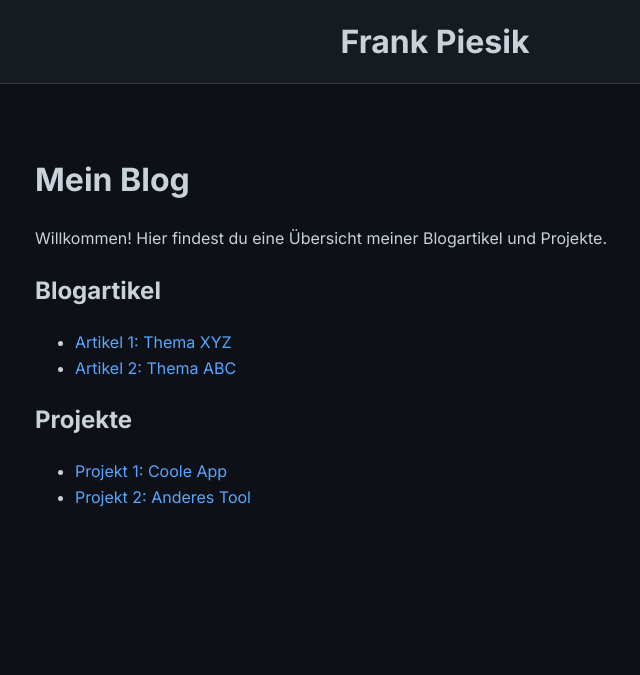
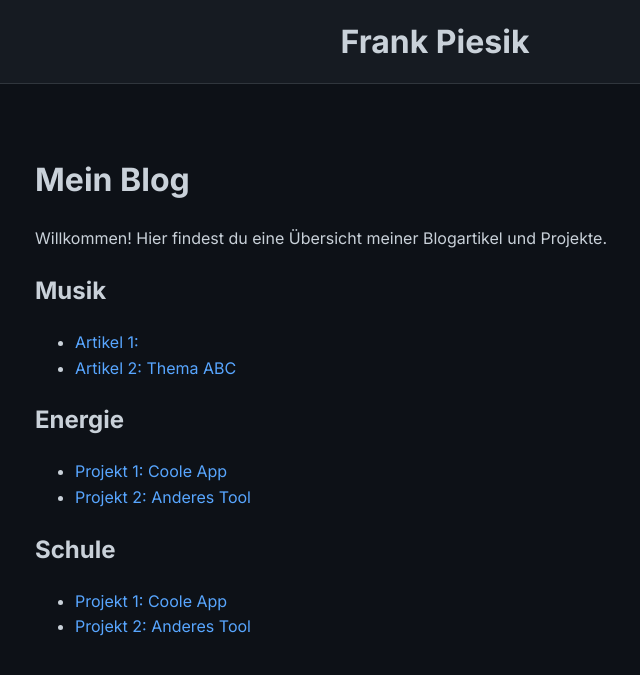
Before and after one commit to fpiesik/blog, a Jekyll site: the page built from index.md, in a window 1280 px wide. Shown: the top 675 px of the page, without its empty margins (205-845 px from the left). Built offline with Jekyll 4.4.1, drawn with Linux system fonts in a browser that asks for light colours.

Commit message:
Update index.md

```diff
--- a/index.md
+++ b/index.md
@@ -7,10 +7,14 @@ layout: default
 
 Willkommen! Hier findest du eine Übersicht meiner Blogartikel und Projekte.
 
-## Blogartikel
-- [Artikel 1: Thema XYZ](https://github.com/username/repository1/tree/main/docs/artikel1.md)
+## Musik
+- [Artikel 1: ](https://github.com/username/repository1/tree/main/docs/artikel1.md)
 - [Artikel 2: Thema ABC](https://github.com/username/repository2/tree/main/docs/artikel2.md)
 
-## Projekte
+## Energie
 - [Projekt 1: Coole App](https://github.com/username/projekt1)
 - [Projekt 2: Anderes Tool](https://github.com/username/projekt2)
+
+## Schule
+- [Projekt 1: Coole App](https://github.com/username/projekt1)
+- [Projekt 2: Anderes Tool](https://github.com/username/projekt2)
```
